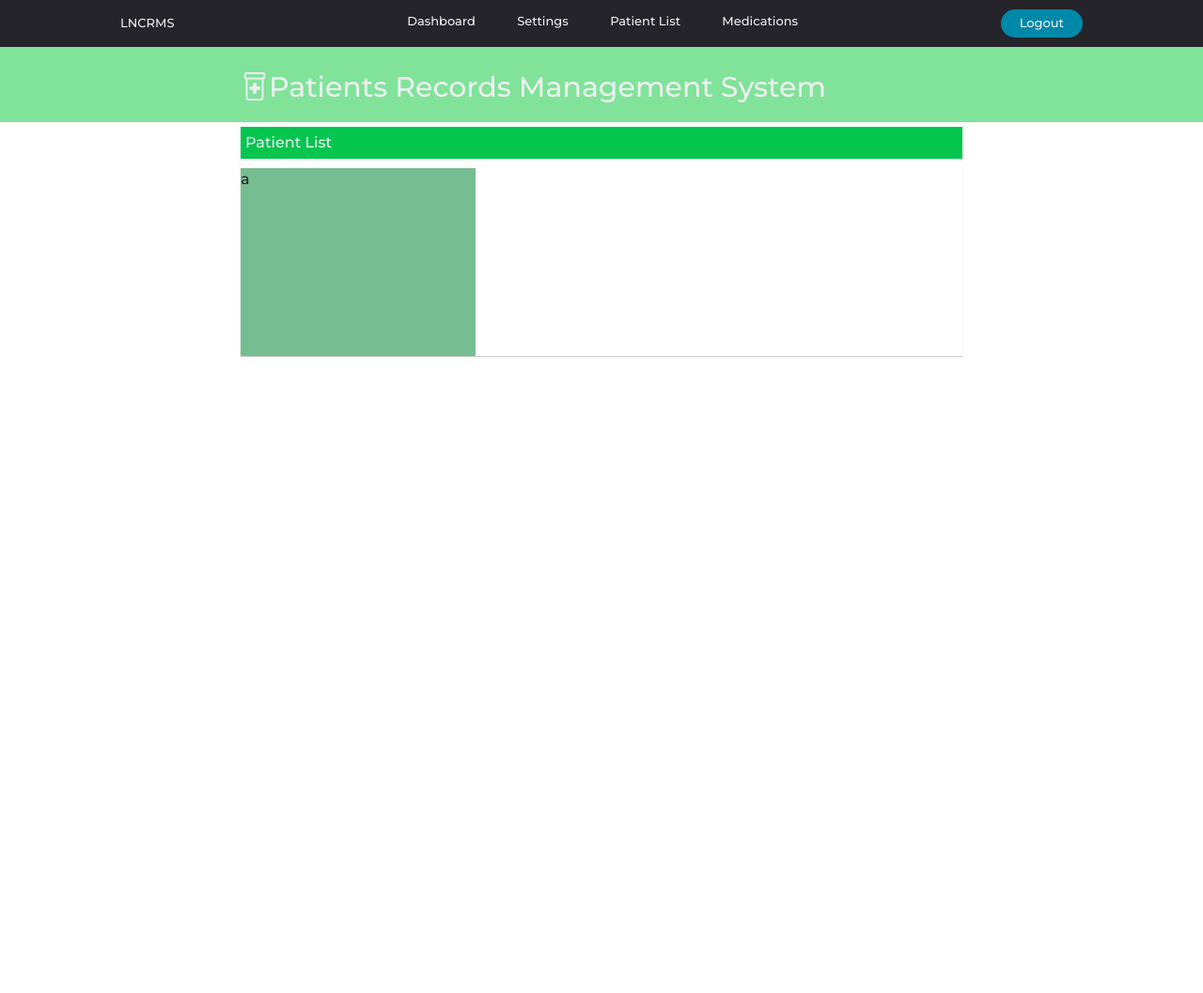
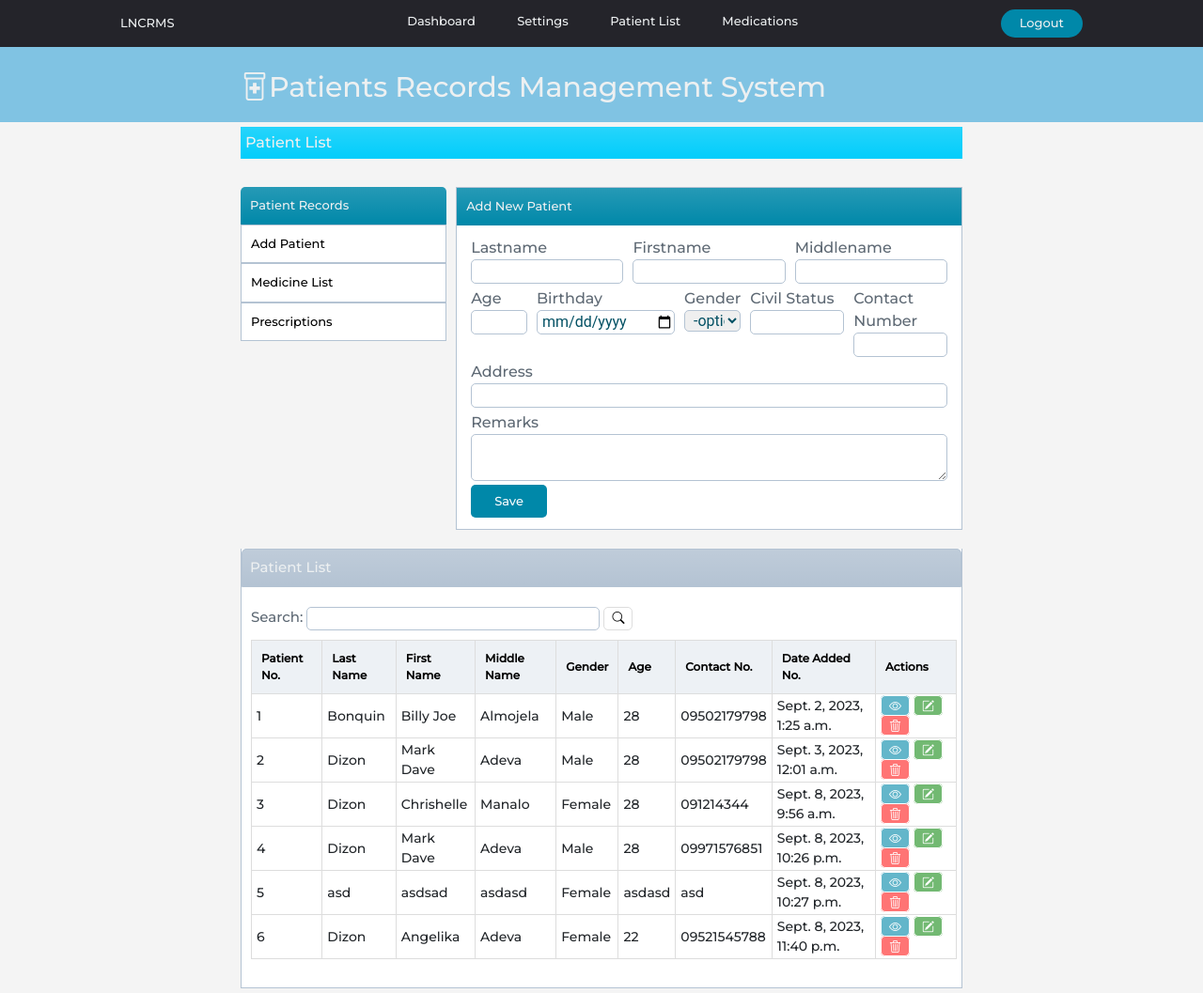
Before and after one commit to Moooogz/LNCRMS, a Django app: page / in a window 1280 px wide. Shown: the whole page at 94% size. Before the commit the page ends 380 px from the top, so only its background shows below. Run offline with Django 4.2, Linux system fonts and the light colour scheme; data comes from the database, SQL or seed files in the repository; both versions use the stored data as it was after the commit.

Commit message:
table ui

```diff
--- a/website/static/style.css
+++ b/website/static/style.css
@@ -6,6 +6,10 @@
     padding: 0;
     font-family: 'Montserrat', sans-serif;
 
+}
+
+body{
+    background-color: #f4f4f4;
 }
 
 li,a,strong, button {
@@ -64,7 +68,7 @@ li,a,strong, button {
 }
 
 .title-container {
-    background-color: #80e399;
+    background-color: #80c3e3;
     height: 80px;
     font-family: 'Montserrat', sans-serif;
     font-weight: 500;
@@ -77,24 +81,237 @@ li,a,strong, button {
 .content-main {
     height: 100%;
     margin: 5px 20%;
-    box-shadow: 0 1px 1px 0 rgba(0, 0, 0, 0.2)
+
 }
 
 .title-tab {
-    background-color: #04c54e;
+    background-color: #01cdfb;
     color: #edf0f1;
     padding: 5px;
 }
 
+.container1{
+    display: inline-flex;
+    height: auto;
+    margin-top:30px;
+    width: 100%;
+
+}
+
+.container2{
+    height: 100%;
+    margin-top: 10px;
+    width: 100%;
+    background-color: white;
+    border-style: solid;
+    border-color: #b4c3d3;
+    border-width: 0 1px 1px 1px;
+}
+
 .left-menu{
-    background-color: #76be92;
-    height: 200px;
-    margin-top: 10px;
     width: 250px;
+
+    margin: 0;
+    padding: 0;
 }
 
 .reg-area{
-    background-color: #4f5770;
-    height: 200px;
-    margin-top: 10px;
+    position: relative;
+    margin-left: 10px;
+    width: 80%;
+    background-color: white;
+    border-style: solid;
+    border-color: #b4c3d3;
+    border-width: 1px;
 }
+
+.title-form{
+    color: #edf0f1 ;
+    background-color: #0088a9;
+    width: 100%;
+    padding: 10px;
+    font-size: 13px;
+}
+
+.left-menu lu,li {
+    font-size: 5px;
+    text-decoration: none;
+    color: black;
+    padding: 5px;
+    list-style: none;
+    margin: 0;
+
+
+}
+
+.active{
+    background-color: #0088a9;
+    color: #edf0f1 ;
+    padding: 10px;
+    border-radius: 5px 5px 0 0;
+    font-size: 13px;
+}
+
+.table-title{
+    color: #edf0f1 ;
+    background-color: #b4c3d3;
+    width: 100%;
+    margin-top: 20px;
+    padding: 8px;
+
+    border-style: solid;
+    border-color: #b4c3d3;
+    border-width: 1px;
+    border-radius: 5px 5px 0 0;
+    font-size: 15px;
+
+}
+
+.table-box{
+    margin: 20px 0;
+    padding: 0 5px 10px 10px;
+    background-color: white;
+    height: auto;
+    width: 100%;
+
+
+}
+
+.left-menu a{
+    display: list-item;
+    list-style: none;
+    color: black;
+    width: 100%;
+    padding: 10px;
+    border-style: solid;
+    border-color: #b4c3d3;
+    border-width: 1px;
+    background-color: white;
+}
+
+.left-menu a:hover{
+    background-color: #0087a972;
+    color: white;
+}
+
+.form-fields {
+
+    padding: 10px;
+}
+
+.reg-input{
+    display: block;
+    border-style: solid;
+    border-color: #b4c3d3;
+    border-radius: 5px;
+    border-width: 1px;
+    padding-left: 5px;
+    width: 100%;
+    font-family: roboto;
+    color: #045164;
+
+}
+
+.reg-label{
+    color: #5e6974 ;
+}
+
+.reg-row{
+    position: relative;
+    display:inline-flex;
+    width: 100%;
+
+}
+
+.reg-col{
+    padding: 2px 5px;
+}
+
+.btn-save{
+    background-color: #0088a9;
+    color: white;
+    padding: 8px 25px;
+    border-radius: 5px;
+    border-style: none;
+}
+
+.btn-save:hover{
+    background-color: #0087a9d5;
+}
+
+table{
+    padding: 5px 5px;
+    width: 100%;
+    border-collapse: collapse;
+
+}
+
+th {
+    padding: 10px;
+    border: 1px solid #ddd;
+    font-size: 12px;
+    color: black;
+    background-color: #b4c3d33c;
+  }
+
+tr {
+    border: 1px solid #ddd;
+    font-size: 14px;
+
+  }
+
+td {
+    border: 1px solid #ddd;
+    padding: 2px 5px;
+    width: auto;
+  }
+
+#link-view{
+    color: white;
+    border: 1px solid white;
+    padding: 2px 8px;
+    background-color: #0087a99c;
+    border-radius: 5px;
+}
+
+#link-view:hover{
+    background-color: #0087a975;
+}
+
+#link-edit{
+    color: white;
+    border: 1px solid white;
+    padding: 2px 8px;
+    background-color:rgba(0, 128, 0, 0.553);
+    border-radius: 5px;
+}
+
+#link-edit:hover{
+    background-color:rgba(0, 128, 0, 0.4);
+}
+
+#link-delete{
+    color: white;
+    border: 1px solid white;
+    padding: 2px 8px;
+    background-color:rgba(255, 0, 0, 0.544);
+    border-radius: 5px;
+    width: 100%;
+}
+
+#link-delete:hover{
+    background-color:rgba(255, 0, 0, 0.4);
+}
+
+.search{
+    display: inline-flex;
+    font-size: 15px;
+    margin-bottom: 10px;
+}
+
+#search{
+    color: black;
+    border: 1px solid #ddd;
+    border-radius: 5px;
+    padding: 2px 8px;
+}
--- a/website/templates/index.html
+++ b/website/templates/index.html
@@ -38,8 +38,40 @@
      </div>
 
      <div class="content-main">
-            <div class="title-tab">Patient List</div>
-            <div class="left-menu">a</div>
+
+            <div class="title-tab bg-gradient">Patient List</div>
+
+            <div class="container1">
+                <!--Left Menus-->
+                <div class="left-menu">
+                    <div class="active bg-gradient">Patient Records</div>
+                    <a href="#">Add Patient</a>
+                    <a href="#">Medicine List</a>
+                    <a href="#">Prescriptions</a>
+
+                    </div>
+
+
+                <!--Add new patient form-->
+                <div class="reg-area">
+                    {% include 'newpatient.html' %}
+                </div>
+
+            </div>
+
+            <!--Table contaier-->
+            <div class="container2">
+                <div class="table-title bg-gradient">
+                    Patient List
+                </div>
+            <div class="table-box">
+               {% include 'patientstable.html' %}
+               </div>
+            </div>
+
+
+
+
      </div>
 
 
--- /dev/null
+++ b/website/templates/newpatient.html
@@ -0,0 +1,72 @@
+<div class="title-form bg-gradient">Add New Patient</div>
+<form method="POST">
+    {% csrf_token %}
+<div class="form-fields">
+
+    <div class="reg-row">
+        <div class="reg-col">
+        <label class="reg-label">Lastname</label><br>
+        <input class="reg-input" name="last_name" width="30%" required>
+        </div>
+        <div class="reg-col">
+            <label class="reg-label">Firstname</label><br>
+            <input class="reg-input" name="first_name" width="30%" required>
+        </div>
+        <div class="reg-col">
+            <label class="reg-label">Middlename</label><br>
+            <input class="reg-input" name="middle_name" width="30%" required>
+        </div>
+    </div>
+
+    <br>
+    <div class="reg-row">
+        <div class="reg-col">
+            <label class="reg-label">Age</label><br>
+            <input class="reg-input" name="age" size="10px" required>
+        </div>
+        <div class="reg-col">
+            <label class="reg-label">Birthday</label><br>
+            <input type="date" class="reg-input" name="bday" size="15px" required>
+        </div>
+        <div class="reg-col">
+            <label class="reg-label">Gender</label><br>
+            <select class="reg-input" name="gender">
+                <option selected>-options-</option>
+                <option>Male</option>
+                <option>Female</option>
+                <option>Other</option>
+              </select>
+        </div>
+        <div class="reg-col">
+            <label class="reg-label">Civil Status</label><br>
+            <input class="reg-input" name="civil_status" size="20px" required>
+        </div>
+        <div class="reg-col">
+            <label class="reg-label">Contact Number</label><br>
+            <input class="reg-input" name="contact_number" size="20px" required>
+        </div>
+    </div>
+
+    <br>
+    <div class="reg-row">
+        <div class="reg-col">
+            <label class="reg-label">Address</label><br>
+            <input class="reg-input" name="address" size="80%" required>
+        </div>
+    </div>
+
+    <br>
+    <div class="reg-row">
+        <div class="reg-col">
+            <label class="reg-label">Remarks</label><br>
+            <textarea class="reg-input" cols="100%" name="remarks" required></textarea>
+        </div>
+    </div>
+
+    <div class="reg-row">
+        <div class="reg-col">
+            <button class="btn-save" type="submit">Save</button>
+        </div>
+    </div>
+</form>
+</div>
--- /dev/null
+++ b/website/templates/patientstable.html
@@ -0,0 +1,41 @@
+
+<!--PATIENTS TABLE-->
+<div class="search">
+<label class="reg-label">Search:</label> &nbsp
+<input class="reg-input" size="30"> &nbsp
+<a href="#" id="search"><i class="bi bi-search"></i></a>
+</div>
+
+    <table class="patient-tables">
+      <thead >
+        <th>Patient No.</th>
+        <th>Last Name</th>
+        <th>First Name</th>
+        <th>Middle Name</th>
+        <th>Gender</th>
+        <th>Age</th>
+        <th>Contact No.</th>
+        <th>Date Added No.</th>
+        <th>Actions</th>
+      </thead>
+
+      <tbody>
+        {% for x in patientsdata %}
+        <tr>
+          <td>{{x.id}}</td>
+          <td>{{x.last_name}}</td>
+          <td>{{x.first_name}}</td>
+          <td>{{x.middle_name}}</td>
+          <td>{{x.gender}}</td>
+          <td>{{x.age}}</td>
+          <td>{{x.contact_number}}</td>
+          <td>{{x.created_at}}</td>
+          <td>
+            <a href="#" id="link-view"><i class="bi bi-eye"></i></a>
+            <a href="#" id="link-edit"><i class="bi bi-pencil-square"></i></a>
+            <a href="#" id="link-delete"><i class="bi bi-trash3"></i></a>
+          </td>
+        </tr>
+        {% endfor %}
+      </tbody>
+    </table>
--- a/website/views.py
+++ b/website/views.py
@@ -14,7 +14,23 @@ def patientDetails(request):
     return render(request, 'patientdetails.html',{})
 
 def indexpage(request):
-    return render(request, 'index.html',{})
+    if request.method == 'POST':
+       datas = {}
+       datas['first_name']=request.POST['first_name']
+       datas['middle_name']=request.POST['middle_name']
+       datas['last_name']=request.POST['last_name']
+       datas['age']=request.POST['age']
+       datas['bday']=request.POST['bday']
+       datas['civil_status']=request.POST['civil_status']
+       datas['gender']=request.POST['gender']
+       datas['address']=request.POST['address']
+       datas['contact_number']=request.POST['contact_number']
+       datas['remarks']=request.POST['remarks']
+       newPatient = PatientForm(datas)
+       newPatient.save()
+       return redirect('indexpage')
+    patientsdata = Patient.objects.all()
+    return render(request, 'index.html',{'patientsdata': patientsdata})
 
 def login_user(request):
     if request.method == 'POST':
@@ -34,31 +50,20 @@ def login_user(request):
 
 def addpatient(request):
     if request.method == 'POST':
-       fName=request.POST['fName']
-       mName=request.POST['mName']
-       lName=request.POST['lName']
-       age=request.POST['age']
-       bday=request.POST['bday']
-       civilstatus=request.POST['civilstatus']
-       gender=request.POST['gender']
-       address=request.POST['address']
-       contactnum=request.POST['contactnum']
-       remarks=request.POST['remarks']
-
        datas = {}
-       datas['first_name']=fName
-       datas['middle_name']=mName
-       datas['last_name']=lName
-       datas['age']=age
-       datas['bday']=bday
-       datas['civil_status']=civilstatus
-       datas['gender']=gender
-       datas['address']=address
-       datas['contact_number']=contactnum
-       datas['remarks']=remarks
+       datas['first_name']=request.POST['first_name']
+       datas['middle_name']=request.POST['middle_name']
+       datas['last_name']=request.POST['last_name']
+       datas['age']=request.POST['age']
+       datas['bday']=request.POST['bday']
+       datas['civil_status']=request.POST['civil_status']
+       datas['gender']=request.POST['gender']
+       datas['address']=request.POST['address']
+       datas['contact_number']=request.POST['contact_number']
+       datas['remarks']=request.POST['remarks']
        newPatient = PatientForm(datas)
        newPatient.save()
-    return redirect('home')
+    return redirect('indexpage')
 
 def process(request, obj_id):
     if os.path.exists('...'):
```
Also changed, not shown: db.sqlite3.
